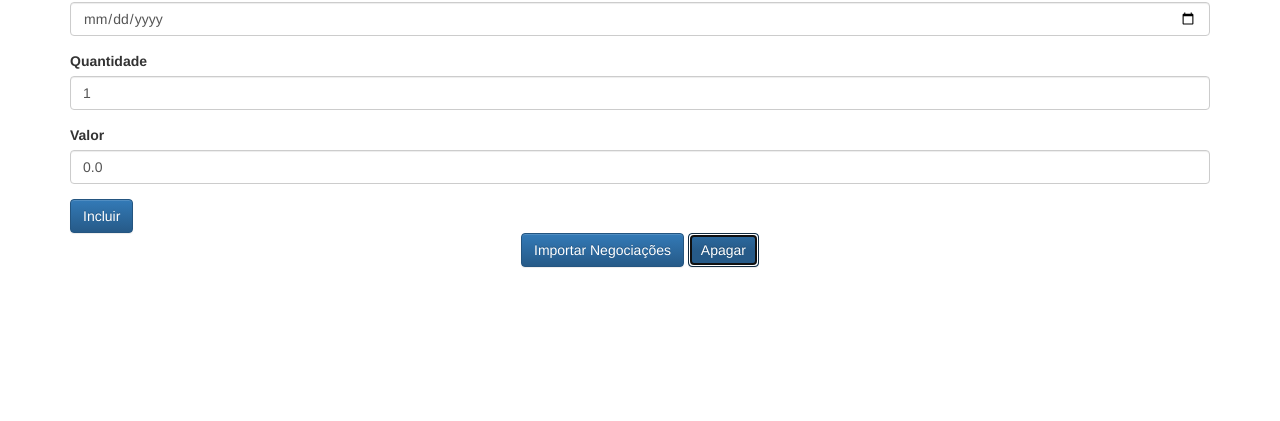
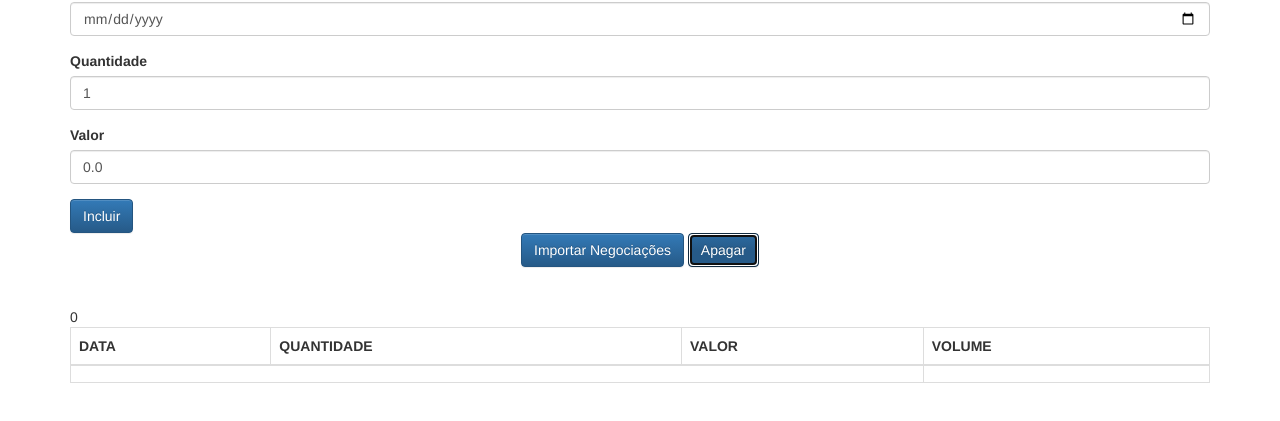
Before and after one commit to willFrazao/alura-frame, a plain HTML site: page index.html in a window 1280 px wide. Both pictures are taken after a click on the button "Apagar". Shown: the part 93-514 px from the top of the page. Drawn offline with Linux system fonts and the light colour scheme.

Commit message:
estruturando a Proxy

```diff
--- a/index.html
+++ b/index.html
@@ -57,23 +57,11 @@
     <script src="js/app/views/View.js"></script>
     <script src="js/app/views/NegociacoesView.js"></script>
     <script src="js/app/views/MensagemView.js"></script>
+    <script src="js/app/services/ProxyFactory.js"></script>
     <script>
         let negociacaoController = new NegociacaoController();
     </script>
 
-    <script>
-        let lista = new Proxy(new ListaNegociacoes(), {
 
-            set: function(target, prop, value, receiver) {
-
-                console.log(`valor anterior: ${target[prop]}, novo valor: ${value}`);
-                return Reflect.set(target, prop, value, receiver);
-            }
-
-        });
-
-        lista.adiciona(new Negociacao(new Date(), 1, 100));
-        lista.esvazia();
-    </script>
 </body>
 </html>
--- a/js/app/controllers/NegociacaoController.js
+++ b/js/app/controllers/NegociacaoController.js
@@ -7,17 +7,19 @@ class NegociacaoController {
         this._inputQuantidade = $('#quantidade');
         this._inputValor = $('#valor');
 
-        /*
-        this._listaNegociacoes = new ListaNegociacoes(model =>
-            this._negociacoesView.update(model));
-            */
+        this ._listaNegociacoes = ProxyFactory.create(
+            new ListaNegociacoes(),
+            ['adiciona', 'esvazia'], model =>
+                this._negociacoesView.update(model));
 
         this._negociacoesView = new NegociacoesView($('#negociacoesView'));
         this._negociacoesView.update(this._listaNegociacoes);
 
-        this._mensagemView = new MensagemView($('#mensagemView'));
-        this._mensagem = new Mensagem();
+        this._mensagem = ProxyFactory.create(
+            new Mensagem(), ['texto'], model =>
+                this._mensagemView.update(model));
 
+        this._mensagemView = new MensagemView ($('#mensagemView'));
         this._mensagemView.update(this._mensagem);
     }
 
@@ -25,18 +27,13 @@ class NegociacaoController {
 
         event.preventDefault();
         this._listaNegociacoes.adiciona(this._criaNegociacao());
-
         this._mensagem.texto = 'Negociacao adicionada com sucesso';
-        this._mensagemView.update(this._mensagem);
-
         this._limpaFormulario();
     }
 
     apaga() {
         this._listaNegociacoes.esvazia();
-
         this._mensagem.texto = 'Negociações apagadas com sucesso';
-        this._mensagemView.update(this._mensagem);
     }
 
     _criaNegociacao() {
--- /dev/null
+++ b/js/app/services/ProxyFactory.js
@@ -0,0 +1,23 @@
+class ProxyFactory {
+
+    static create(objeto, props, acao) {
+
+        return new Proxy(new ListaNegociacoes(), {
+
+            get (target, prop, receiver) {
+
+                if (props.includes(prop) && typeof(target[prop]) == typeof(Function)) {
+
+                    return function() {
+
+                        console.log(`interceptado ${prop}`);
+                        Reflect.apply(target[prop], target, arguments);
+                        return acao(target);
+                    }
+                }
+
+                return Reflect.get(target,prop,receiver);
+            }
+        });
+    }
+}
```
